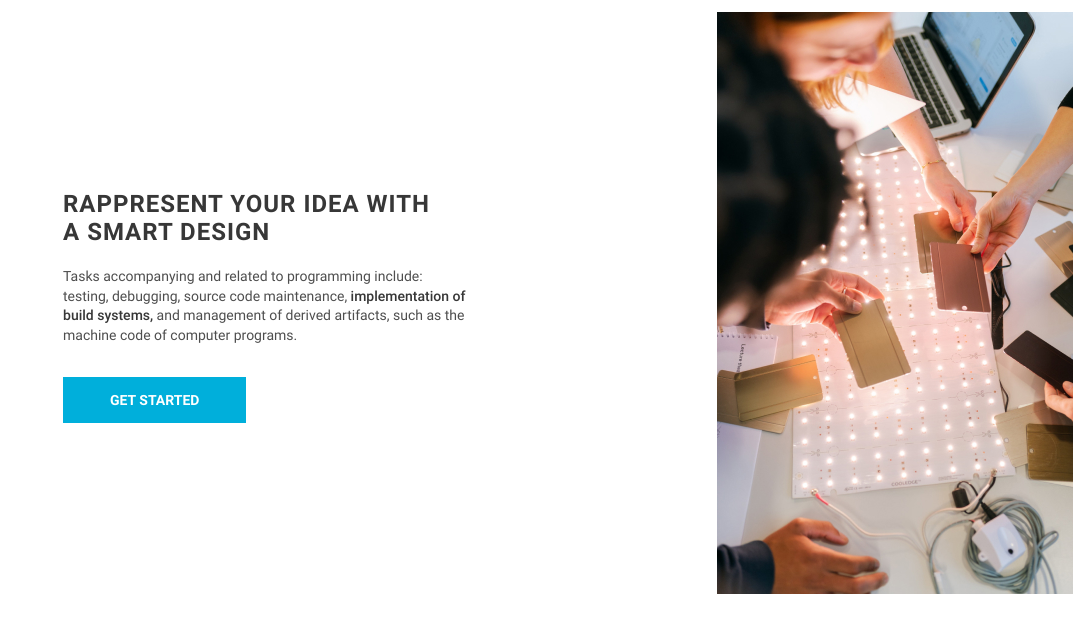
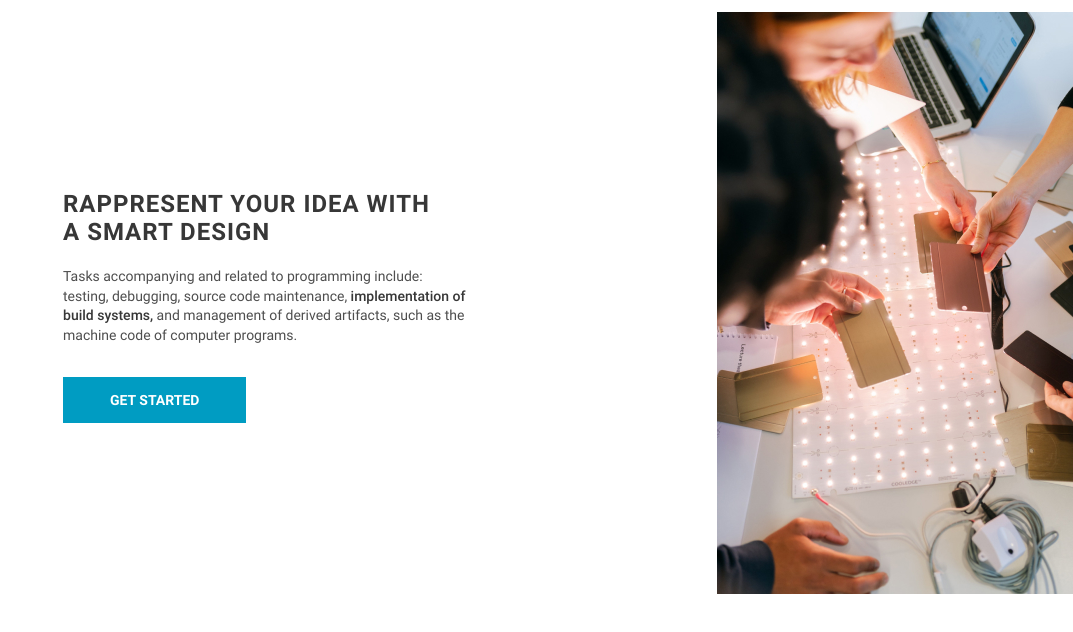
Before and after one commit to Signtone/webdev, a plain HTML site: page index.html in a window 1280 px wide. In both pictures the pointer is over the link 361 px from the left and 1252 px from the top of the page. Shown: the part 852-1484 px from the top of the page, without its empty margins (207-1280 px from the left). Drawn offline with Linux system fonts and the light colour scheme.

Commit message:
fix: hover in rappresent section

```diff
--- a/style.css
+++ b/style.css
@@ -225,6 +225,15 @@ a {
   font-size: 14px;
   line-height: 19.6px;
   color: #373737;
+}
+
+.btn-rappresent:hover {
+  background: #009cc2;
+  transition: 0.2s ease-out;
+}
+
+.btn-rappresent:active {
+  background: #106d85;
 }
 
 .community {
```
